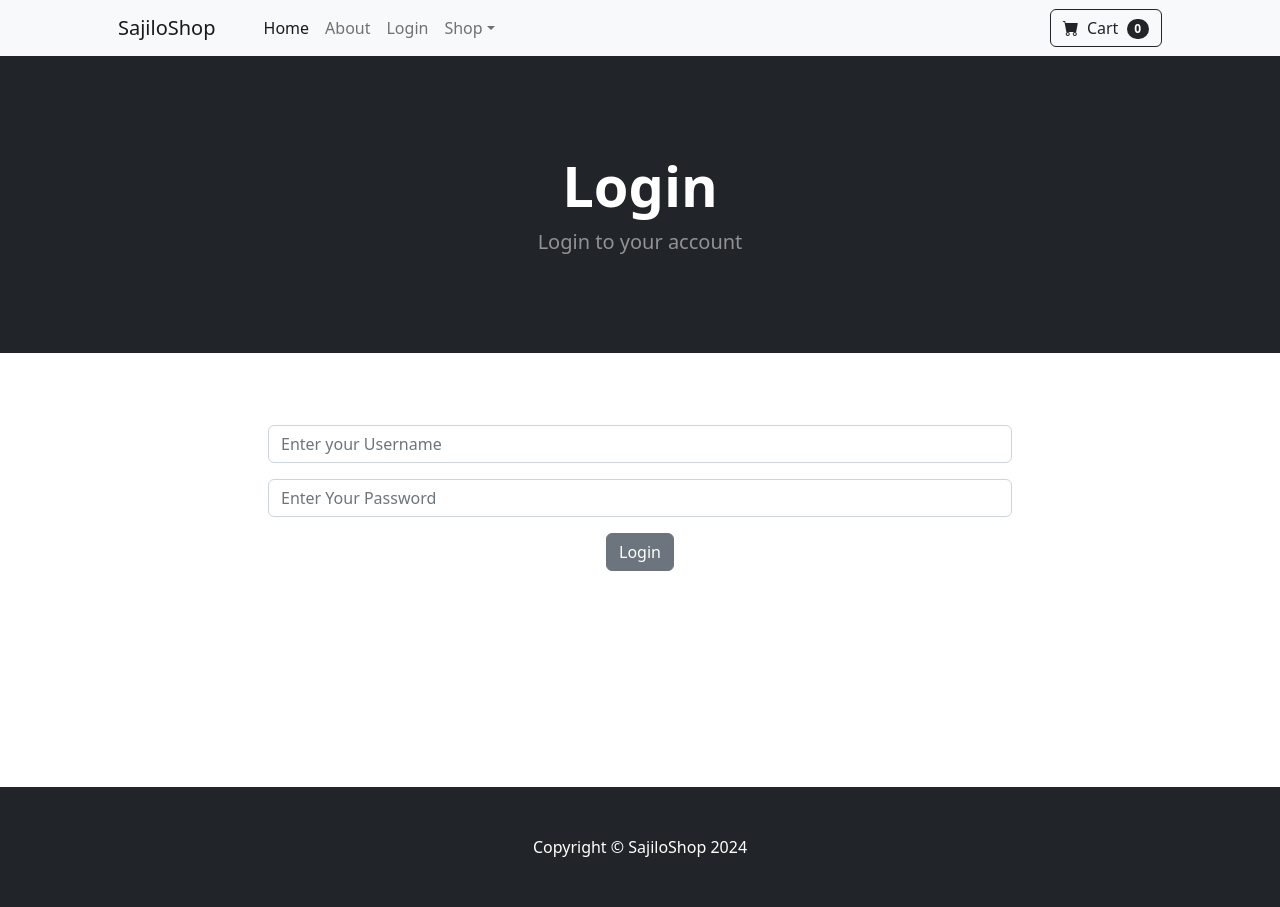
After one commit to suman154/SajiloShop, a Django app: page /login/ in a window 1280 px wide. The commit adds this page. Run offline with Django 5.2, Linux system fonts and the light colour scheme; some libraries are stand-ins or nearby versions.

Commit message:
login and logout

```diff
--- a/store/templates/base.html
+++ b/store/templates/base.html
@@ -17,6 +17,14 @@
     <body>
         {% include "navbar.html" %}
         {% block content %}
+        {% if messages %}
+            {% for message in messages %}
+                <div class="alert alert-warning alert-dismissible fade show" role="alert">
+                    {{ message }}
+                    <button type="button" class="btn-close" data-bs-dismiss="alert" aria-label="Close"></button>
+                </div>
+            {% endfor %}
+        {% endif %}
 
         {% endblock  %}
         <!-- Footer-->
--- /dev/null
+++ b/store/templates/login.html
@@ -0,0 +1,51 @@
+{% extends "base.html" %}
+{% load messages %}
+{% block content %}
+<!-- Header-->
+<header class="bg-dark py-5">
+    <div class="container px-4 px-lg-5 my-5">
+        <div class="text-center text-white">
+            <h1 class="display-4 fw-bolder">Login</h1>
+            <p class="lead fw-normal text-white-50 mb-0">Login to your account</p>
+        </div>
+    </div>
+</header>
+<br>
+<br>
+<br>
+<div class="container">
+    <div class="row">
+        <center>
+        <div class="col-8">
+            {% if messages %}
+                {% for message in messages %}
+                    <div class="alert {% if message.tags %}alert-{{ message.tags }}{% else %}alert-info{% endif %} alert-dismissible fade show" role="alert">
+                        {{ message }}
+                        <button type="button" class="btn-close" data-bs-dismiss="alert" aria-label="Close"></button>
+                    </div>
+                {% endfor %}
+            {% endif %}
+            <form method="POST" action="{% url 'login' %}">
+                {% csrf_token %}
+                <div class="mb-3">
+                    <input type="text" class="form-control" name="username" placeholder="Enter your Username">
+                </div>
+                <div class="mb-3">
+                    <input type="password" class="form-control" name="password" placeholder="Enter Your Password">
+                </div>
+                <button type="submit" class="btn btn-secondary">Login</button>
+            </form>
+        </div>
+        </center>
+    </div>
+</div>
+<br>
+<br>
+<br>
+<br>
+<br>
+<br>
+<br>
+<br>
+<br>
+{% endblock %}
--- a/store/templates/navbar.html
+++ b/store/templates/navbar.html
@@ -1,12 +1,17 @@
        <!-- Navigation-->
         <nav class="navbar navbar-expand-lg navbar-light bg-light">
             <div class="container px-4 px-lg-5">
-                <a class="navbar-brand" href="#!">SajiloShop</a>
+                <a class="navbar-brand" href="{% url 'home' %}">SajiloShop</a>
                 <button class="navbar-toggler" type="button" data-bs-toggle="collapse" data-bs-target="#navbarSupportedContent" aria-controls="navbarSupportedContent" aria-expanded="false" aria-label="Toggle navigation"><span class="navbar-toggler-icon"></span></button>
                 <div class="collapse navbar-collapse" id="navbarSupportedContent">
                     <ul class="navbar-nav me-auto mb-2 mb-lg-0 ms-lg-4">
                         <li class="nav-item"><a class="nav-link active" aria-current="page" href="{% url 'home' %}">Home</a></li>
                         <li class="nav-item"><a class="nav-link" href="{% url 'about' %}">About</a></li>
+                        {% if user.is_authenticated %}
+                            <li class="nav-item"><a class="nav-link" href="{% url 'logout' %}">Logout</a></li>
+                        {% else %}
+                            <li class="nav-item"><a class="nav-link" href="{% url 'login' %}">Login</a></li>
+                        {% endif %}
                         <li class="nav-item dropdown">
                             <a class="nav-link dropdown-toggle" id="navbarDropdown" href="#" role="button" data-bs-toggle="dropdown" aria-expanded="false">Shop</a>
                             <ul class="dropdown-menu" aria-labelledby="navbarDropdown">
--- a/store/urls.py
+++ b/store/urls.py
@@ -4,5 +4,7 @@ from .views import *
 
 urlpatterns = [
     path('', home, name='home'),
-    path('about/', about, name='about')
+    path('about/', about, name='about'),
+    path('login/', login_user, name='login'),
+    path('logout/', logout_user, name='logout'),
 ]
--- a/store/views.py
+++ b/store/views.py
@@ -1,7 +1,7 @@
-from django.shortcuts import render
+from django.shortcuts import render, redirect
 from .models import *
-
-
+from django.contrib.auth import authenticate, login, logout
+from django.contrib import messages
 
 # Create your views here.
 def home(request):
@@ -11,3 +11,26 @@ def home(request):
 
 def about(request):
     return render(request, 'about.html')
+
+
+def login_user(request):
+    if request.method == "POST":
+        username = request.POST['username']
+        password = request.POST['password']
+        user = authenticate(request, username=username, password=password)
+        if user is not None:
+            login(request, user)
+            messages.success(request, "You have been logged in successfully!")
+            return redirect('home')
+        else:
+            messages.success(request, "There was an error, please try again!")
+            return redirect('login')
+    else:
+        return render(request, 'login.html', {})
+
+
+
+def logout_user(request):
+    logout(request)
+    messages.success(request, ("You have been logged out..."))
+    return redirect('home')
```
Also changed, not shown: db.sqlite3.
